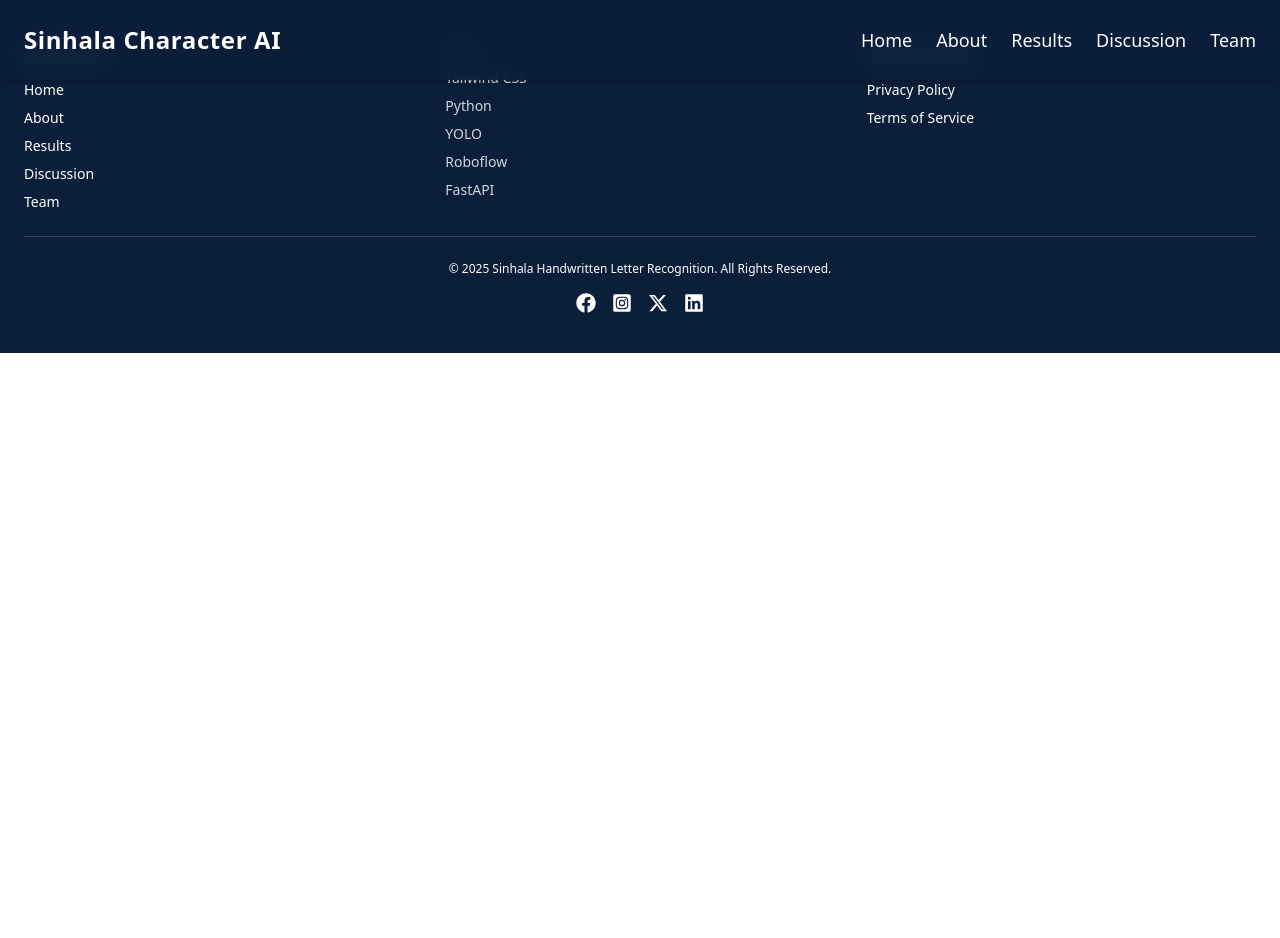
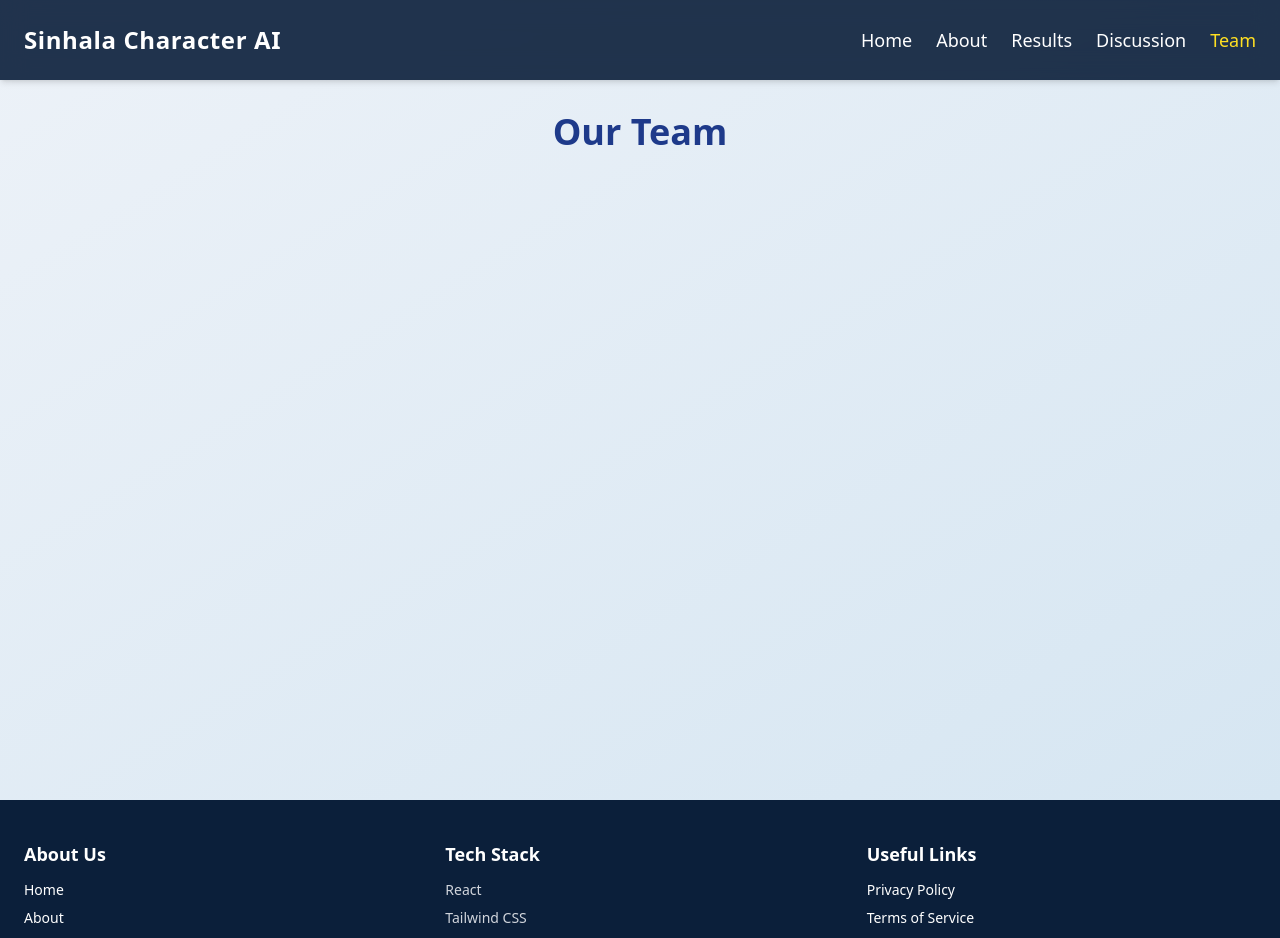
Before and after one commit to Hasintha-Darshana/Sinhala-handwritten, a React (Vite) app: page /team in a window 1280 px wide. Shown: the top 938 px of the page. Before the commit the page ends 800 px from the top, so only its background shows below. Built offline with nearby package versions, Linux system fonts and the light colour scheme.

Commit message:
edit header section

```diff
--- a/src/App.jsx
+++ b/src/App.jsx
@@ -6,6 +6,7 @@ import AboutPage from "./pages/about"
 import ScrollToTop from "./components/ScrollToTop"
 import ResultPage from "./pages/results"
 import DiscussionPage from "./pages/discussion"
+import TeamPage from "./pages/team"
 
 function App() {
 
@@ -21,6 +22,7 @@ function App() {
             <Route path="/about" element={<AboutPage />} />
             <Route path ="/results" element={<ResultPage />} />
             <Route path="/discussion" element={<DiscussionPage />} />
+            <Route path="/team" element={<TeamPage/>} />
           </Routes>
         <Footer />
       </div>
--- a/src/components/footer.jsx
+++ b/src/components/footer.jsx
@@ -19,31 +19,17 @@ export default function Footer() {
         </div>
 
         {/* Tech Stack */}
-        <ul className="space-y-2 text-gray-300 ">
-          <li>
-            <a href="https://reactjs.org/" target="_blank" rel="noopener noreferrer">React</a>
-          </li>
-          <li>
-            <a href="https://tailwindcss.com/" target="_blank" rel="noopener noreferrer">Tailwind CSS</a>
-          </li>
-          <li>
-            <a href="https://www.python.org/" target="_blank" rel="noopener noreferrer">Python</a>
-          </li>
-          <li>
-            <a href="https://github.com/AlexeyAB/darknet" target="_blank" rel="noopener noreferrer">YOLO</a>
-          </li>
-          <li>
-            <a href="https://roboflow.com/" target="_blank" rel="noopener noreferrer">Roboflow</a>
-          </li>
-          <li>
-            <a href="https://fastapi.tiangolo.com/" target="_blank" rel="noopener noreferrer">FastAPI</a>
-          </li>
+        <div>
+          <h3 className="font-semibold text-lg mb-3">Tech Stack</h3>
+          <ul className="space-y-2 text-gray-300">
+            <li><a href="https://reactjs.org/" target="_blank" rel="noopener noreferrer">React</a></li>
+            <li><a href="https://tailwindcss.com/" target="_blank" rel="noopener noreferrer">Tailwind CSS</a></li>
+            <li><a href="https://www.python.org/" target="_blank" rel="noopener noreferrer">Python</a></li>
+            <li><a href="https://github.com/AlexeyAB/darknet" target="_blank" rel="noopener noreferrer">YOLO</a></li>
+            <li><a href="https://roboflow.com/" target="_blank" rel="noopener noreferrer">Roboflow</a></li>
+            <li><a href="https://fastapi.tiangolo.com/" target="_blank" rel="noopener noreferrer">FastAPI</a></li>
           </ul>
-
-
-
-
-
+        </div>
 
         {/* Useful Links */}
         <div>
@@ -59,9 +45,7 @@ export default function Footer() {
 
       {/* Copyright and Social */}
       <div className="text-center text-xs space-y-4">
-        <p>
-          © 2025 Sinhala Handwritten Letter Recognition. All Rights Reserved.
-        </p>
+        <p>© 2025 Sinhala Handwritten Letter Recognition. All Rights Reserved.</p>
         <div className="flex justify-center space-x-4 text-xl">
           <FaFacebook />
           <FaInstagramSquare />
--- a/src/components/header.jsx
+++ b/src/components/header.jsx
@@ -1,4 +1,4 @@
-import { Link } from "react-router-dom";
+import { NavLink } from "react-router-dom";
 
 export default function Header() {
   return (
@@ -10,36 +10,25 @@ export default function Header() {
 
       {/* Right: Navigation */}
       <nav className="ml-auto flex items-center space-x-6">
-        <Link
-          to="/"
-          className="text-white text-lg font-medium hover:text-yellow-300 transition-colors duration-300"
-        >
-          Home
-        </Link>
-        <Link
-          to="/about"
-          className="text-white text-lg font-medium hover:text-yellow-300 transition-colors duration-300"
-        >
-          About
-        </Link>
-        <Link
-          to="/results"
-          className="text-white text-lg font-medium hover:text-yellow-300 transition-colors duration-300"
-        >
-          Results
-        </Link>
-        <Link
-          to="/discussion"
-          className="text-white text-lg font-medium hover:text-yellow-300 transition-colors duration-300"
-        >
-          Discussion
-        </Link>
-        <Link
-          to="/team"
-          className="text-white text-lg font-medium hover:text-yellow-300 transition-colors duration-300"
-        >
-          Team
-        </Link>
+        {[
+          { to: "/", label: "Home" },
+          { to: "/about", label: "About" },
+          { to: "/results", label: "Results" },
+          { to: "/discussion", label: "Discussion" },
+          { to: "/team", label: "Team" }
+        ].map(({ to, label }) => (
+          <NavLink
+            key={to}
+            to={to}
+            className={({ isActive }) =>
+              `text-lg font-medium transition-colors duration-300 ${
+                isActive ? "text-yellow-300" : "text-white hover:text-yellow-300"
+              }`
+            }
+          >
+            {label}
+          </NavLink>
+        ))}
       </nav>
     </header>
   );
--- /dev/null
+++ b/src/pages/team.jsx
@@ -0,0 +1,9 @@
+export default function TeamPage() {
+    return(
+        <div className="w-full min-h-screen overflow-x-hidden bg-gradient-to-br from-[#edf2f8] to-[#d6e6f2] px-6 pt-28 pb-12">
+            <h1 className="text-4xl font-bold text-center text-[#1e3a8a] hover:scale-105 transition-transform duration-300">
+                 Our Team
+            </h1>
+        </div>
+    )
+}
```
Lines whose indentation alone changed are shown as unchanged.
